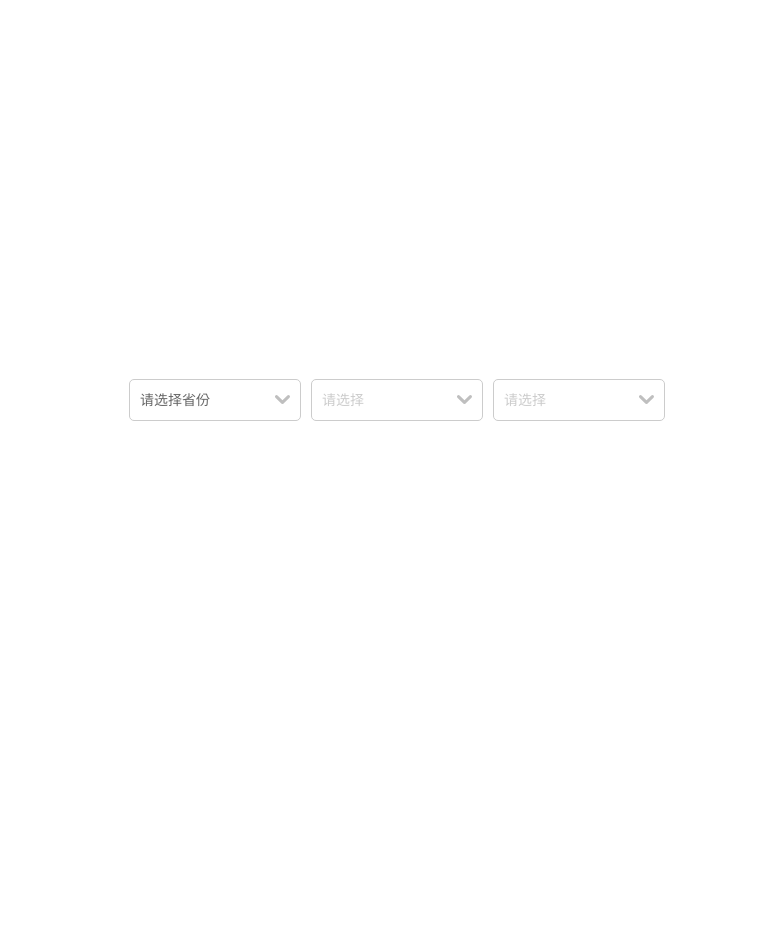
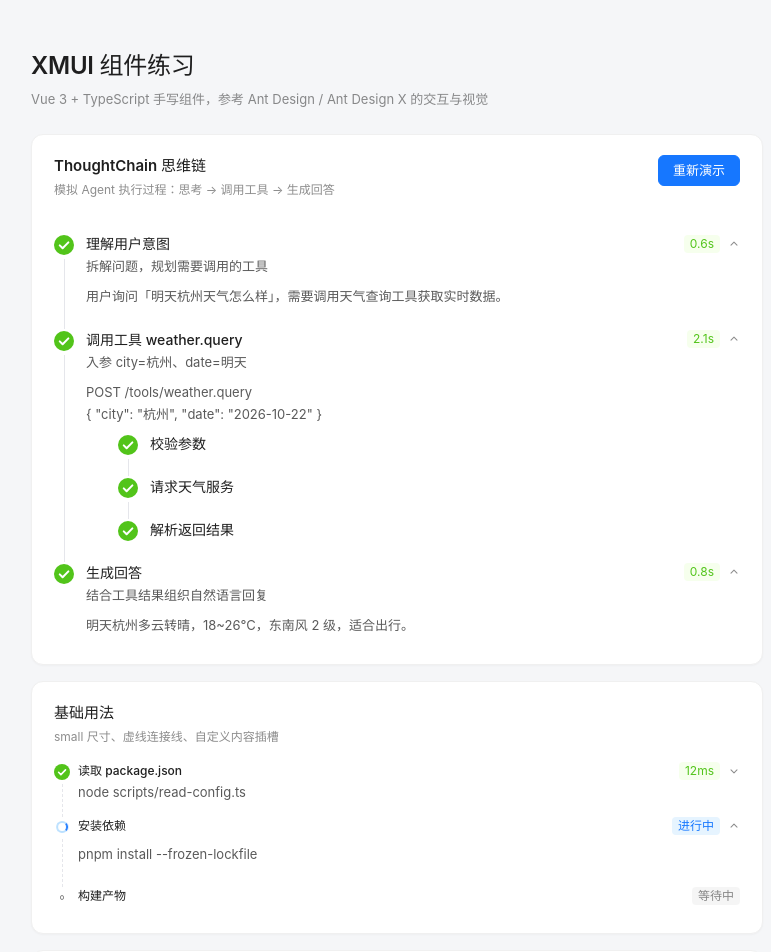
Before and after one commit to Liu-code3/vue-xm-components, a Vue app: page / in a window 1280 px wide. Shown: the top 952 px of the page, without its empty margins (243-1014 px from the left). Before the commit the page ends 800 px from the top, so only its background shows below. Built offline with nearby package versions, Linux system fonts and the light colour scheme.

Commit message:
feat(demo): 思维链演示页与浅色基础样式

```diff
--- a/src/App.vue
+++ b/src/App.vue
@@ -1,11 +1,271 @@
 <script setup lang="ts">
+import { onBeforeUnmount, onMounted, ref } from 'vue'
+import ThoughtChain from '@/components/thought-chain/index.vue'
 import Cascader from '@/components/Cascade/index.vue'
+import type { ThoughtChainItem, ThoughtChainStatus } from '@/components/thought-chain/type'
+
+/* ---------------- 演示一：Agent 调用工具的完整链路 ---------------- */
+
+function createAgentSteps(): ThoughtChainItem[] {
+  return [
+    {
+      key: '0',
+      title: '理解用户意图',
+      description: '拆解问题，规划需要调用的工具',
+      status: 'pending',
+      content: '用户询问「明天杭州天气怎么样」，需要调用天气查询工具获取实时数据。'
+    },
+    {
+      key: '1',
+      title: '调用工具 weather.query',
+      description: '入参 city=杭州、date=明天',
+      status: 'pending',
+      content: 'POST /tools/weather.query\n{ "city": "杭州", "date": "2026-10-22" }',
+      children: [
+        { key: '1-0', title: '校验参数', status: 'pending' },
+        { key: '1-1', title: '请求天气服务', status: 'pending' },
+        { key: '1-2', title: '解析返回结果', status: 'pending' }
+      ]
+    },
+    {
+      key: '2',
+      title: '生成回答',
+      description: '结合工具结果组织自然语言回复',
+      status: 'pending',
+      content: '明天杭州多云转晴，18~26℃，东南风 2 级，适合出行。'
+    }
+  ]
+}
+
+const agentSteps = ref<ThoughtChainItem[]>(createAgentSteps())
+const expandedKeys = ref<(string | number)[]>(['0', '1'])
+const running = ref(false)
+let timer: ReturnType<typeof setTimeout> | undefined
+
+/** 按 key 递归查找节点，模拟时方便直接改状态 */
+function findStep(list: ThoughtChainItem[], key: string): ThoughtChainItem | undefined {
+  for (const item of list) {
+    if (item.key === key) return item
+    const hit = item.children && findStep(item.children, key)
+    if (hit) return hit
+  }
+}
+
+function patch(key: string, status: ThoughtChainStatus, statusText?: string | null) {
+  const target = findStep(agentSteps.value, key)
+  if (!target) return
+  target.status = status
+  if (statusText !== undefined) {
+    target.statusText = statusText ?? undefined
+  }
+}
+
+function wait(ms: number) {
+  return new Promise<void>(resolve => {
+    timer = setTimeout(resolve, ms)
+  })
+}
+
+/** 依次推进状态，模拟 Agent 真实执行节奏 */
+async function play() {
+  if (running.value) return
+  running.value = true
+  agentSteps.value = createAgentSteps()
+  expandedKeys.value = ['0']
+
+  patch('0', 'loading', '思考中')
+  await wait(900)
+  patch('0', 'success', '0.6s')
+
+  expandedKeys.value = ['0', '1']
+  patch('1', 'loading', '调用中')
+  for (const key of ['1-0', '1-1', '1-2']) {
+    patch(key, 'loading', '执行中')
+    await wait(650)
+    patch(key, 'success', null)
+  }
+  patch('1', 'success', '2.1s')
+
+  expandedKeys.value = ['0', '1', '2']
+  patch('2', 'loading', '生成中')
+  await wait(900)
+  patch('2', 'success', '0.8s')
+
+  running.value = false
+}
+
+onMounted(() => {
+  void play()
+})
+
+onBeforeUnmount(() => {
+  clearTimeout(timer)
+})
+
+/* ---------------- 演示二：静态数据 + 自定义内容插槽 ---------------- */
+
+const simpleSteps: ThoughtChainItem[] = [
+  {
+    key: 's0',
+    title: '读取 package.json',
+    description: 'node scripts/read-config.ts',
+    status: 'success',
+    statusText: '12ms',
+    content: '{ "name": "xmui", "version": "0.0.0" }'
+  },
+  {
+    key: 's1',
+    title: '安装依赖',
+    status: 'loading',
+    statusText: '进行中',
+    content: 'pnpm install --frozen-lockfile'
+  },
+  {
+    key: 's2',
+    title: '构建产物',
+    status: 'pending',
+    statusText: '等待中'
+  }
+]
 </script>
 
 <template>
-  <Cascader></Cascader>
+  <main class="page">
+    <header class="page__header">
+      <h1>XMUI 组件练习</h1>
+      <p>Vue 3 + TypeScript 手写组件，参考 Ant Design / Ant Design X 的交互与视觉</p>
+    </header>
+
+    <section class="card">
+      <div class="card__head">
+        <div>
+          <h2 class="card__title">ThoughtChain 思维链</h2>
+          <p class="card__desc">模拟 Agent 执行过程：思考 → 调用工具 → 生成回答</p>
+        </div>
+        <button class="btn" type="button" :disabled="running" @click="play">
+          {{ running ? '演示中…' : '重新演示' }}
+        </button>
+      </div>
+
+      <ThoughtChain v-model:expanded-keys="expandedKeys" :items="agentSteps" />
+    </section>
+
+    <section class="card">
+      <h2 class="card__title">基础用法</h2>
+      <p class="card__desc">small 尺寸、虚线连接线、自定义内容插槽</p>
+
+      <ThoughtChain
+          size="small"
+          line="dashed"
+          :items="simpleSteps"
+          :default-expanded-keys="['s1']"
+      >
+        <template #content="{ item }">
+          <pre class="code">{{ item.content }}</pre>
+        </template>
+      </ThoughtChain>
+    </section>
+
+    <section class="card">
+      <h2 class="card__title">Cascade 级联选择</h2>
+      <p class="card__desc">已有组件，保留演示入口</p>
+      <Cascader />
+    </section>
+  </main>
 </template>
 
 <style scoped>
+.page {
+  max-width: 780px;
+  margin: 0 auto;
+  padding: 48px 24px 72px;
+}
 
+.page__header {
+  margin-bottom: 24px;
+}
+
+.page__header h1 {
+  font-size: 24px;
+  font-weight: 600;
+  letter-spacing: -0.01em;
+}
+
+.page__header p {
+  margin-top: 6px;
+  font-size: 13px;
+  color: rgba(0, 0, 0, 0.45);
+}
+
+.card {
+  padding: 20px 22px;
+  background: #fff;
+  border: 1px solid #f0f0f0;
+  border-radius: 12px;
+  box-shadow: 0 1px 2px rgba(0, 0, 0, 0.03);
+}
+
+.card + .card {
+  margin-top: 16px;
+}
+
+.card__head {
+  display: flex;
+  align-items: flex-start;
+  justify-content: space-between;
+  gap: 16px;
+  margin-bottom: 18px;
+}
+
+.card__title {
+  font-size: 15px;
+  font-weight: 600;
+}
+
+.card__desc {
+  margin-top: 4px;
+  font-size: 12px;
+  color: rgba(0, 0, 0, 0.45);
+}
+
+.card__title + .card__desc {
+  margin-bottom: 16px;
+}
+
+.btn {
+  flex: none;
+  padding: 5px 14px;
+  border: 1px solid #1677ff;
+  border-radius: 6px;
+  background: #1677ff;
+  color: #fff;
+  font: inherit;
+  font-size: 13px;
+  cursor: pointer;
+  transition: background-color 0.2s, border-color 0.2s, opacity 0.2s;
+}
+
+.btn:hover:not(:disabled) {
+  background: #4096ff;
+  border-color: #4096ff;
+}
+
+.btn:disabled {
+  cursor: not-allowed;
+  opacity: 0.55;
+}
+
+.code {
+  margin: 8px 0 0;
+  padding: 8px 10px;
+  background: #f7f8fa;
+  border: 1px solid #f0f0f0;
+  border-radius: 6px;
+  color: rgba(0, 0, 0, 0.65);
+  font-family: ui-monospace, SFMono-Regular, Menlo, Consolas, monospace;
+  font-size: 12px;
+  line-height: 1.7;
+  white-space: pre-wrap;
+  word-break: break-all;
+}
 </style>
--- a/src/style.css
+++ b/src/style.css
@@ -1,11 +1,11 @@
 :root {
-  font-family: system-ui, Avenir, Helvetica, Arial, sans-serif;
+  font-family: -apple-system, BlinkMacSystemFont, 'Segoe UI', Roboto, 'Helvetica Neue', Arial,
+    'PingFang SC', 'Microsoft YaHei', sans-serif;
   line-height: 1.5;
   font-weight: 400;
 
-  color-scheme: light dark;
-  color: rgba(255, 255, 255, 0.87);
-  background-color: #242424;
+  color: rgba(0, 0, 0, 0.88);
+  background-color: #f5f6f8;
 
   font-synthesis: none;
   text-rendering: optimizeLegibility;
@@ -13,54 +13,27 @@
   -moz-osx-font-smoothing: grayscale;
 }
 
-a {
-  font-weight: 500;
-  color: #646cff;
-  text-decoration: inherit;
-}
-a:hover {
-  color: #535bf2;
+* {
+  box-sizing: border-box;
 }
 
 body {
   margin: 0;
-  display: flex;
-  place-items: center;
   min-width: 320px;
   min-height: 100vh;
 }
 
-h1 {
-  font-size: 3.2em;
-  line-height: 1.1;
+h1,
+h2,
+h3,
+p {
+  margin: 0;
 }
 
-button {
-  border-radius: 8px;
-  border: 1px solid transparent;
-  padding: 0.6em 1.2em;
-  font-size: 1em;
-  font-weight: 500;
-  font-family: inherit;
-  background-color: #1a1a1a;
-  cursor: pointer;
-  transition: border-color 0.25s;
-}
-button:hover {
-  border-color: #646cff;
-}
-button:focus,
-button:focus-visible {
-  outline: 4px auto -webkit-focus-ring-color;
-}
-
-.card {
-  padding: 2em;
-}
-
-ul {
+ul,
+ol {
+  margin: 0;
   padding: 0;
-  margin: 0;
 }
 
 li {
@@ -68,21 +41,5 @@ li {
 }
 
 #app {
-  max-width: 1280px;
-  margin: 0 auto;
-  padding: 2rem;
-  text-align: center;
+  min-height: 100vh;
 }
-
-@media (prefers-color-scheme: light) {
-  :root {
-    color: #213547;
-    background-color: #ffffff;
-  }
-  a:hover {
-    color: #747bff;
-  }
-  button {
-    background-color: #f9f9f9;
-  }
-}
```
